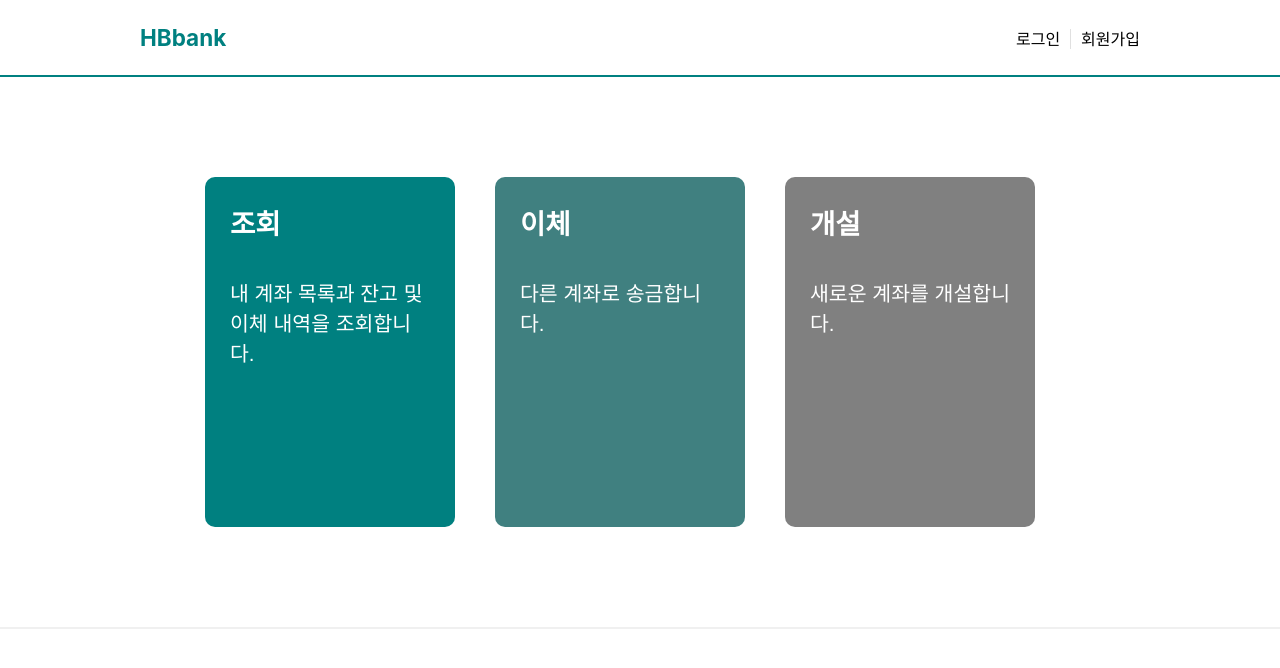
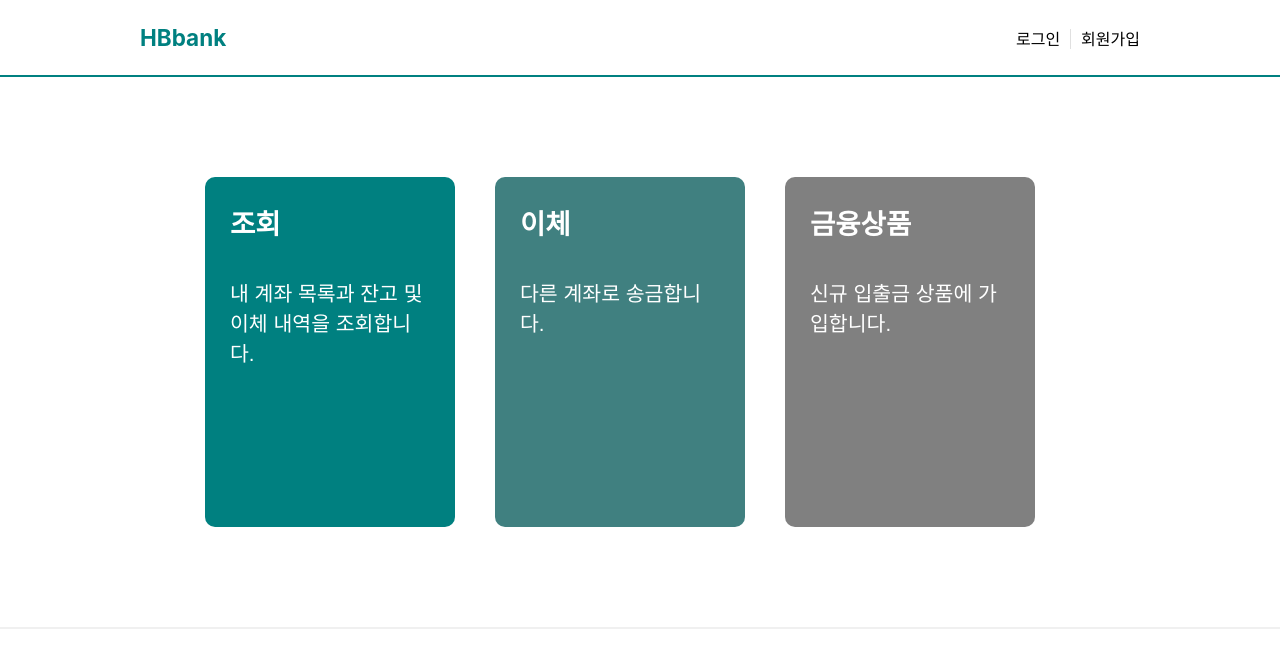
Before and after one commit to baehoonbae/bank-project, a React (Create React App) app in the folder frontend/create-react-app/: page / in a window 1280 px wide. Shown: the top 668 px of the page. Built offline with nearby package versions, Linux system fonts and the light colour scheme.

Commit message:
feat: Home 컴포넌트의 각 버튼 클릭 시 navigation 추가

```diff
--- a/frontend/create-react-app/src/views/Home.js
+++ b/frontend/create-react-app/src/views/Home.js
@@ -1,24 +1,29 @@
 import MyButton from '../components/HomeMenuButtons.js';
 import Header from '../components/Header.js';
-
+import Footer from '../components/Footer.js';
+import { useNavigate } from 'react-router-dom';
 
 function Home() {
+    const navigate = useNavigate();
 
     const buttons = [
         {
             title: "조회",
             description: "내 계좌 목록과 잔고 및 이체 내역을 조회합니다.",
             backgroundColor: "teal",
+            onClick: () => navigate('/mypage'),
         },
         {
             title: "이체",
             description: "다른 계좌로 송금합니다.",
             backgroundColor: "rgb(64, 128, 128)",
+            onClick: () => navigate('/send'),
         },
         {
-          title: "개설",
-          description: "새로운 계좌를 개설합니다.",
+            title: "금융상품",
+            description: "신규 입출금 상품에 가입합니다.",
             backgroundColor: "gray",
+            onClick: () => navigate('/create'),
         },
     ];
 
@@ -37,7 +42,7 @@
                     />
                 ))}
             </div>
-            <div style={{ borderTop: '2px solid #F0F0F0', width: '100%', margin: '0', marginTop: '100px' }}></div>
+                <Footer/>
         </>
     );
 }
```
Lines whose indentation alone changed are shown as unchanged.
